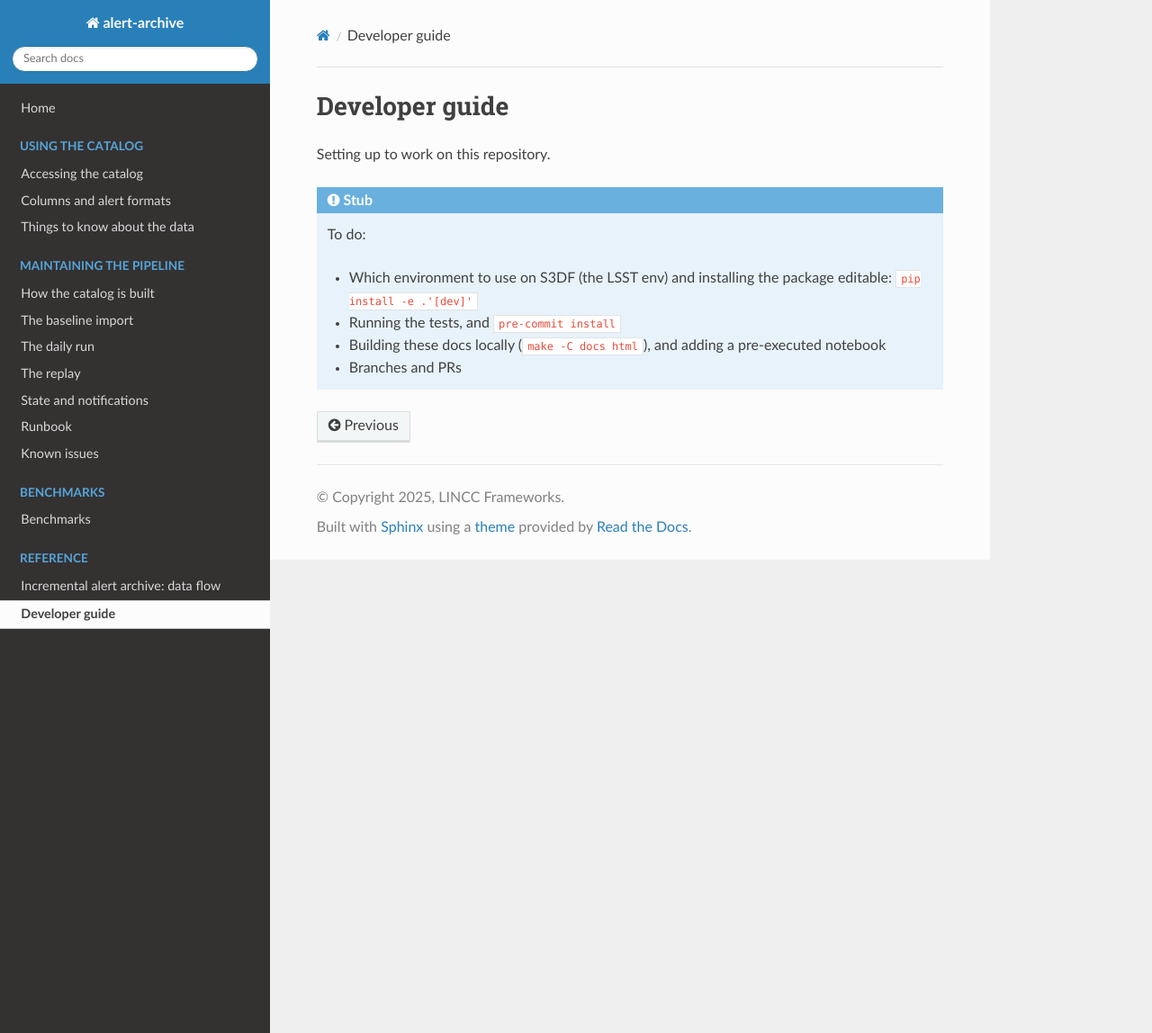
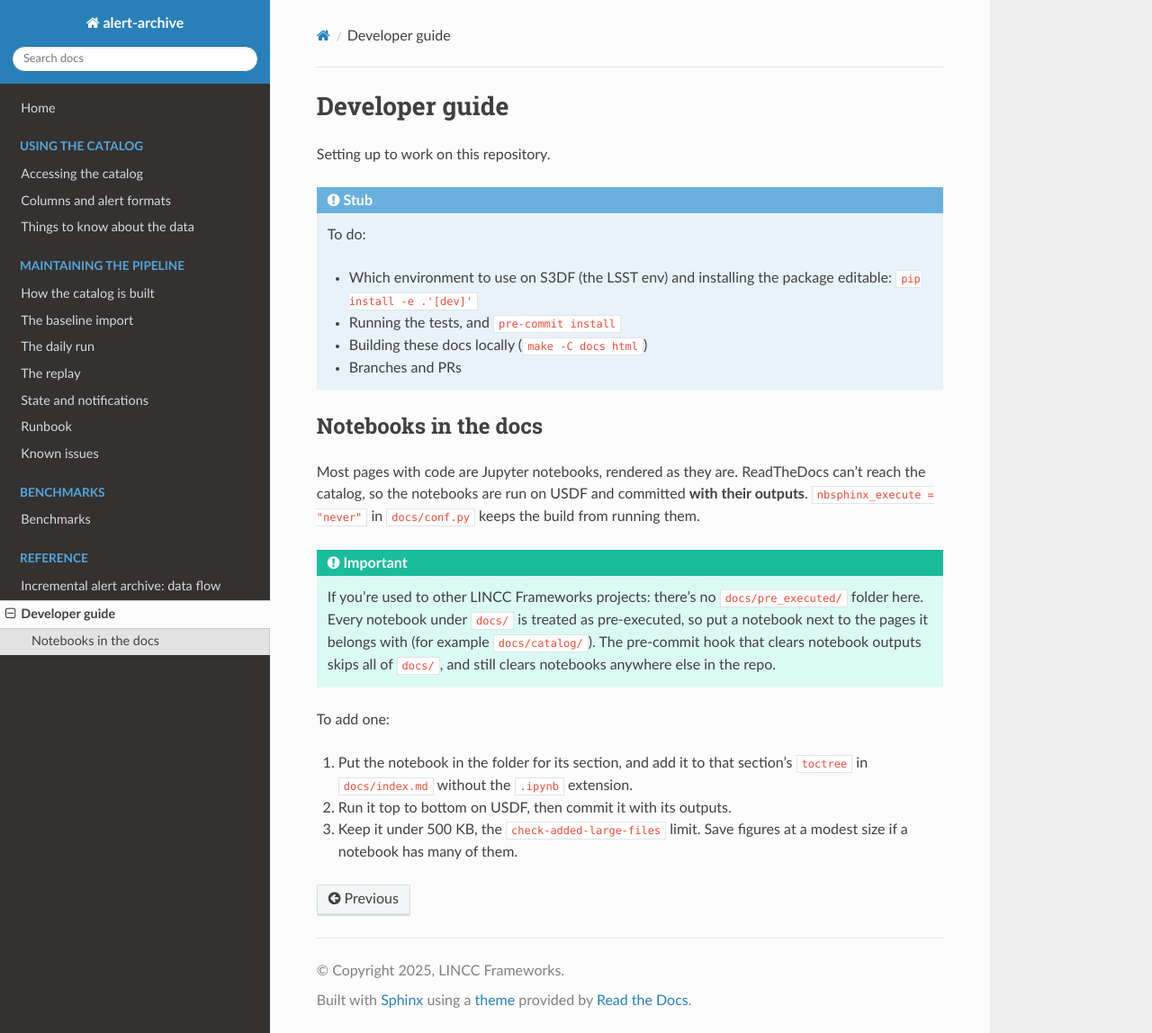
Before and after one commit to lincc-frameworks/alert-archive, a Sphinx documentation site: the page built from docs/developer_guide.md, in a window 1280 px wide and 1148 px high. Shown: the whole window at 90% size. Built offline with Sphinx 7.4.7 and the Read the Docs theme 3.1.0, drawn with Linux system fonts in a browser that asks for light colours; pages that are not in the unit, such as notebooks, are missing from menus.

Commit message:
Update precommit

```diff
--- a/docs/developer_guide.md
+++ b/docs/developer_guide.md
@@ -10,7 +10,29 @@ To do:
 - Which environment to use on S3DF (the LSST env) and installing the package
   editable: `pip install -e .'[dev]'`
 - Running the tests, and `pre-commit install`
-- Building these docs locally (`make -C docs html`), and adding a
-  pre-executed notebook
+- Building these docs locally (`make -C docs html`)
 - Branches and PRs
 :::
+
+## Notebooks in the docs
+
+Most pages with code are Jupyter notebooks, rendered as they are. ReadTheDocs
+can't reach the catalog, so the notebooks are run on USDF and committed **with
+their outputs**. `nbsphinx_execute = "never"` in `docs/conf.py` keeps the build
+from running them.
+
+:::{important}
+If you're used to other LINCC Frameworks projects: there's no
+`docs/pre_executed/` folder here. Every notebook under `docs/` is treated as
+pre-executed, so put a notebook next to the pages it belongs with (for example
+`docs/catalog/`). The pre-commit hook that clears notebook outputs skips all of
+`docs/`, and still clears notebooks anywhere else in the repo.
+:::
+
+To add one:
+
+1. Put the notebook in the folder for its section, and add it to that section's
+   `toctree` in `docs/index.md` without the `.ipynb` extension.
+2. Run it top to bottom on USDF, then commit it with its outputs.
+3. Keep it under 500 KB, the `check-added-large-files` limit. Save figures at a
+   modest size if a notebook has many of them.
```
Also changed, not shown: docs/pre_executed/README.md (deleted, +0 -16 lines), .pre-commit-config.yaml.
